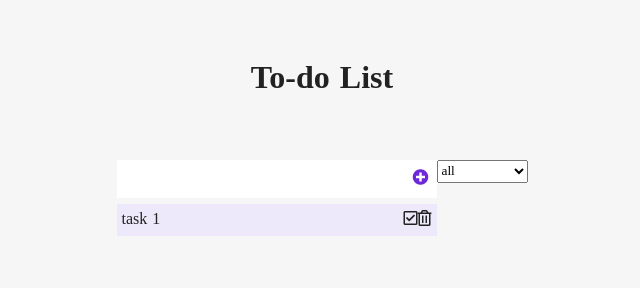
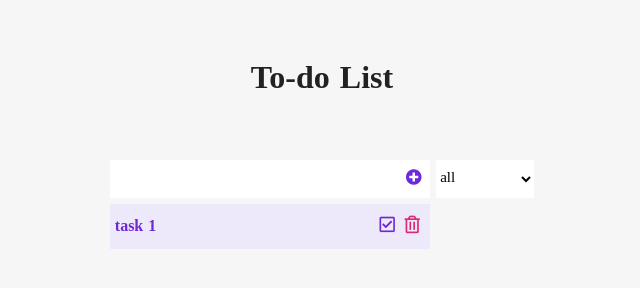
Before and after one commit to MiladNz/ToDoList-Project, a plain HTML site: page index.html in a window 1280 px wide. Shown: the whole page, without its empty margins (318-958 px from the left). Drawn offline with Linux system fonts and the light colour scheme.

Commit message:
commit on master

```diff
--- a/style.css
+++ b/style.css
@@ -92,8 +92,33 @@ form button:hover {
 
 .todo li {
     flex: 1;
+    color: var(--primaryColor);
+    font-weight: bold;
 }
 
 .todo span {
+    display: block;
+    font-size: 1.1rem;
+    padding: 0.3rem;
+    cursor: pointer;
+}
 
+.fa-trash-alt {
+    color:var(--mainRed);
 }
+
+.fa-check-square {
+    color: var(--primaryColor);
+}
+
+.select {
+    display: flex;
+    margin-left: 0.4rem;
+}
+
+.filter-todos {
+    border: none;
+    outline: none;
+    font-size: 15px;
+    background-color: var(--mainWhite);
+}
```
